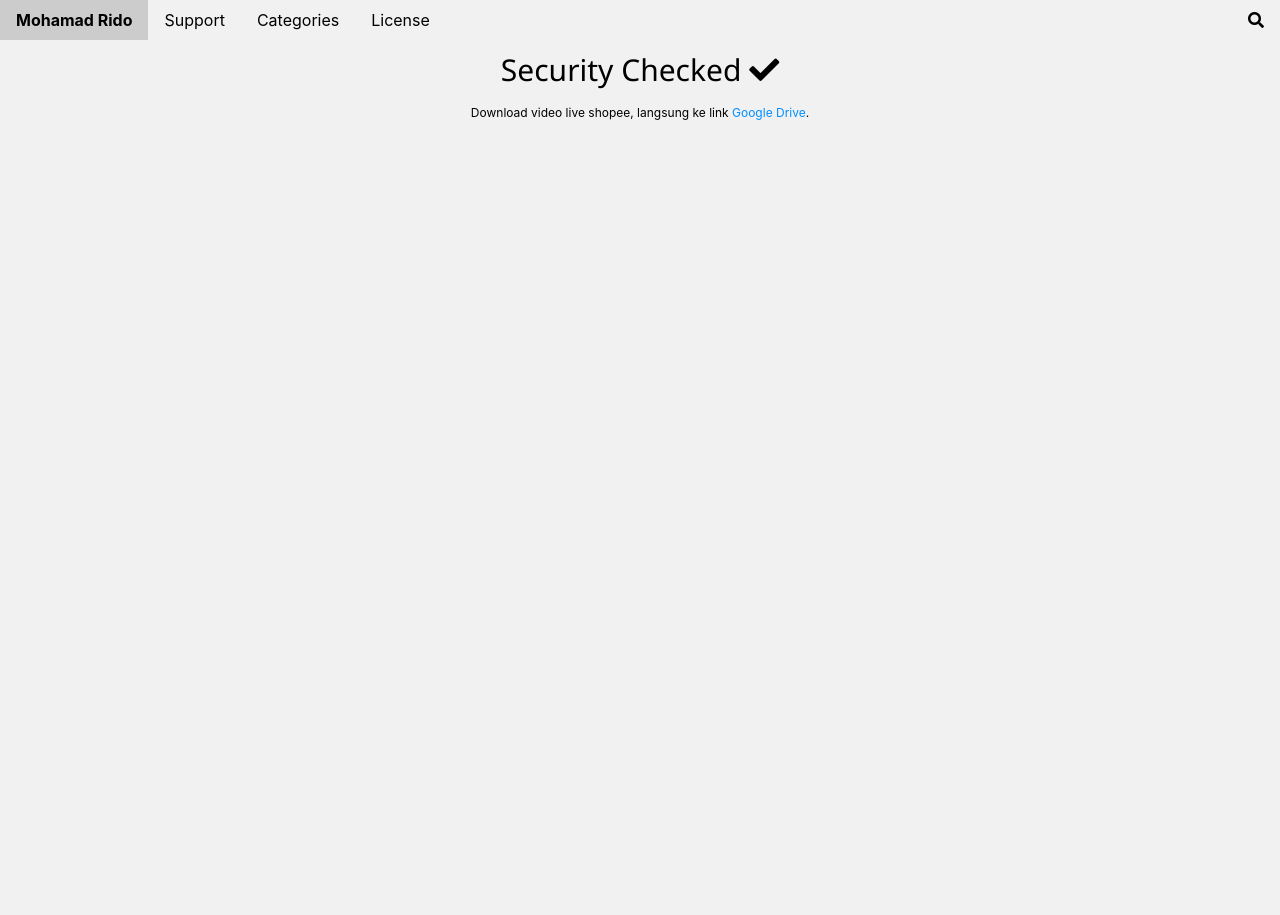
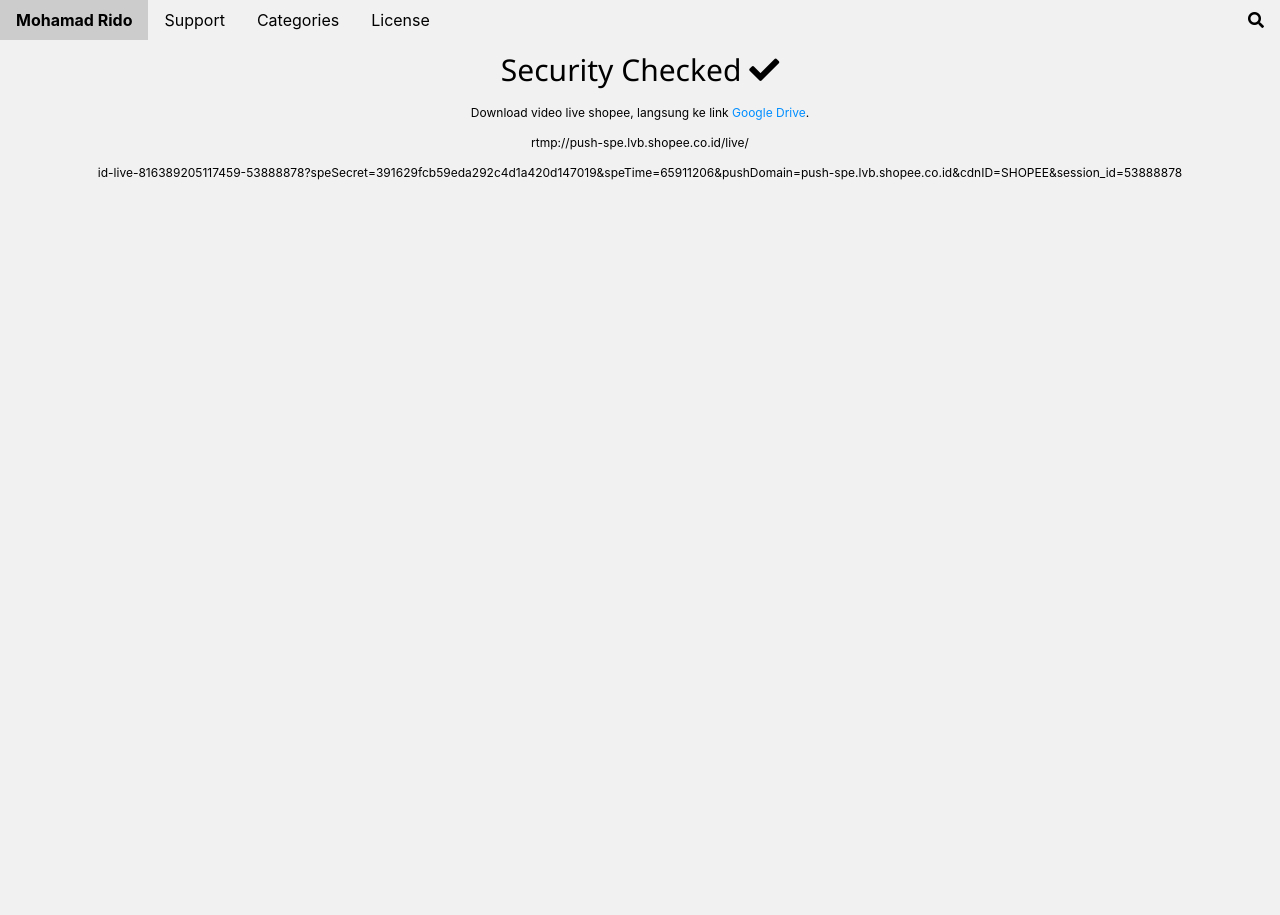
Before and after one commit to artslinux/nudc33ycmqc, a Jekyll site: the page live.html, which Jekyll copies as it is, in a window 1280 px wide. Built offline with Jekyll 4.4.1, drawn with Linux system fonts in a browser that asks for light colours.

Commit message:
Update live.html

```diff
--- a/live.html
+++ b/live.html
@@ -52,6 +52,8 @@
   <h2>Security Checked <i class="fa fa-check"></i></h2>
   <p>Download video live shopee, langsung ke link <a style="color: #008eff;" href="https://drive.google.com/drive/folders/1ySPZyTlZRetSbZpR7iJHIHSo0YdJB9ZI">Google Drive</a>.
   </p>
+  <p>rtmp://push-spe.lvb.shopee.co.id/live/</p>
+  <p>id-live-816389205117459-53888878?speSecret=391629fcb59eda292c4d1a420d147019&speTime=65911206&pushDomain=push-spe.lvb.shopee.co.id&cdnID=SHOPEE&session_id=53888878</p>
 </div>
 </div>
   <!-- Search Modal -->
```
